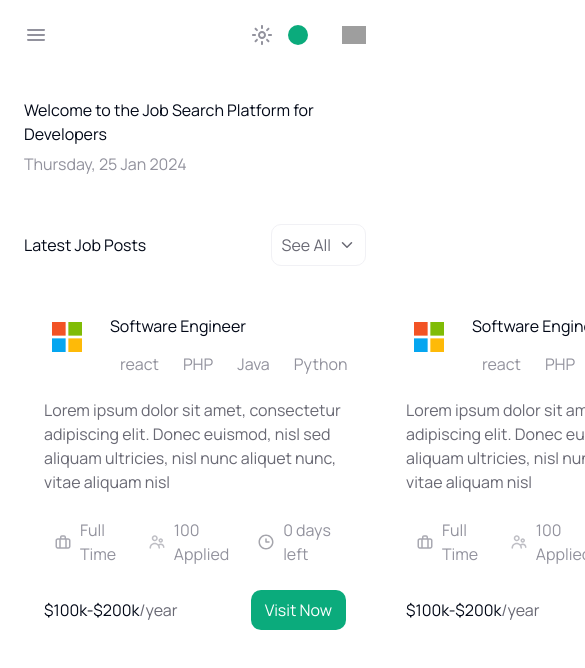
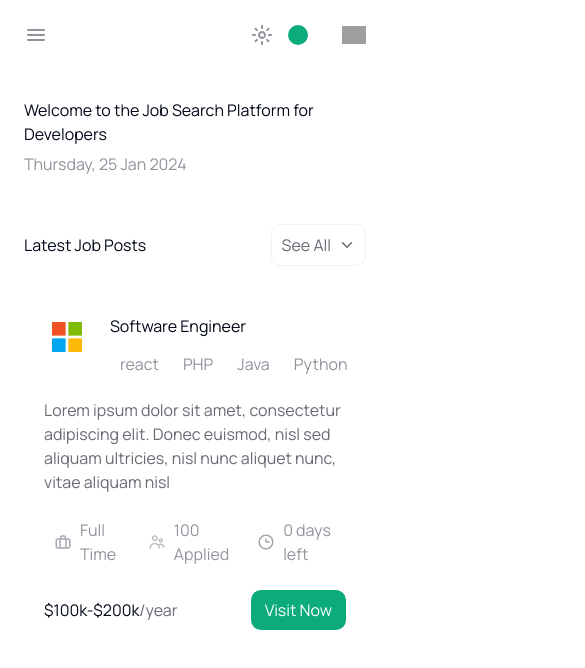
Before and after one commit to GlenMac90/jobit, a Next.js app: page / in a window 390 px wide. Shown: the top 668 px of the page, 585 px wide, since content can reach past the window. Built offline with nearby package versions, Linux system fonts and the light colour scheme; grey boxes are pictures that could not be loaded.

Commit message:
fix issue with mobile nav bg color

```diff
--- a/app/page.tsx
+++ b/app/page.tsx
@@ -27,7 +27,6 @@ export default function Home() {
         </div>
         <div className="flex w-full gap-5">
           <JobPost />
-          <JobPost />
         </div>
       </main>
     </div>
--- a/components/Navbar.tsx
+++ b/components/Navbar.tsx
@@ -80,7 +80,7 @@ const Navbar = () => {
       </nav>
       {isMobileMenuOpen && (
         <div
-          className="fixed h-screen w-full bg-black/50 dark:bg-white/50"
+          className="fixed h-screen w-full bg-black/50 dark:bg-white/10"
           onClick={() => setIsMobileMenuOpen(false)}
         >
           <MobileNavBar setIsMobileMenuOpen={setIsMobileMenuOpen} />
```
